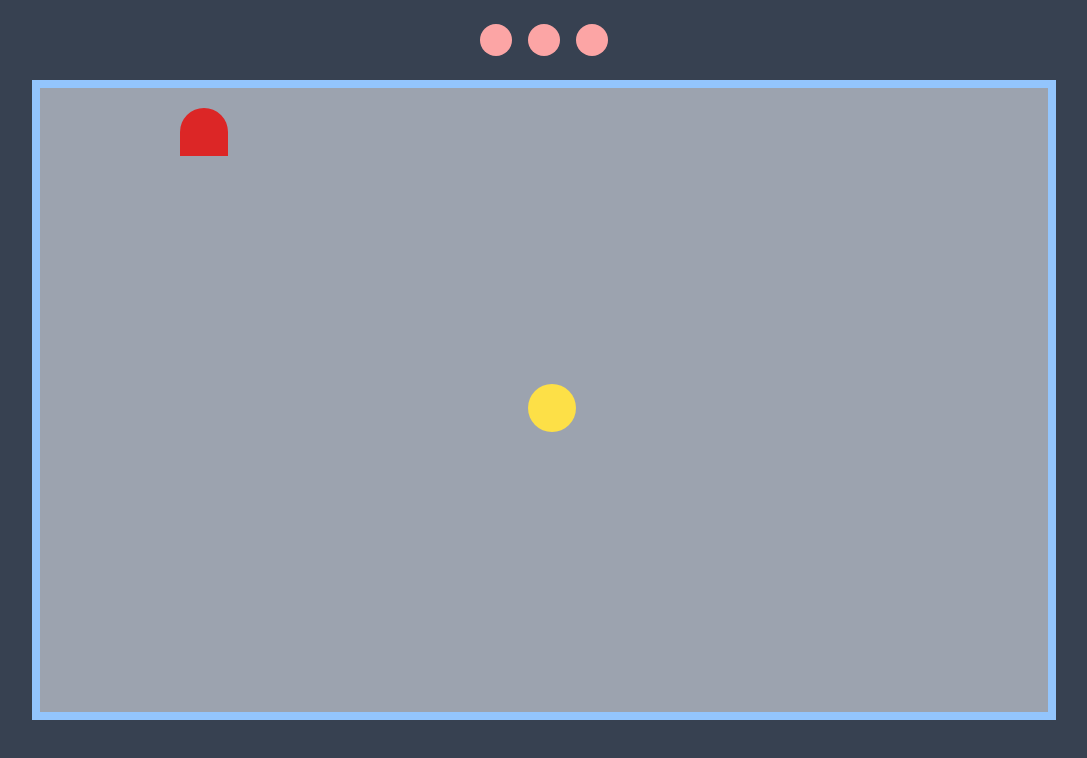
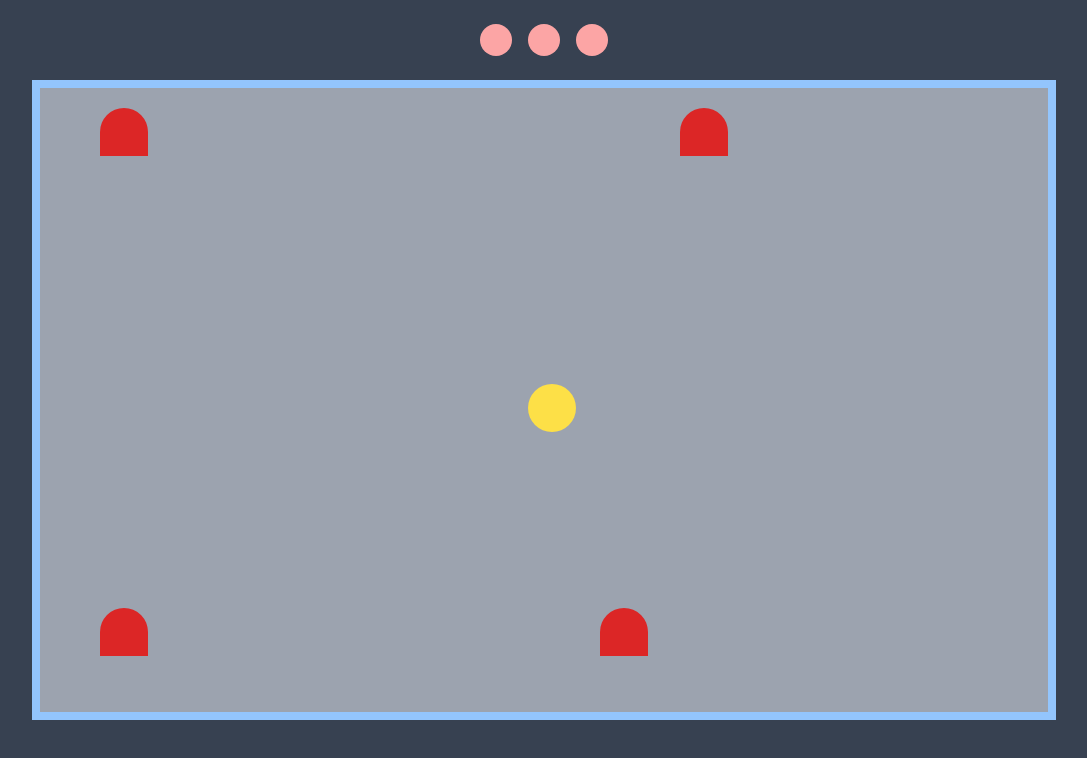
Before and after one commit to dawole94/easy-shooter-game, a Next.js app: page / in a window 1280 px wide. Shown: the top 758 px of the page, without its empty margins (96-1183 px from the left). Built offline with nearby package versions, Linux system fonts and the light colour scheme.

Commit message:
more enemies- initial logic

```diff
--- a/components/GameScene.tsx
+++ b/components/GameScene.tsx
@@ -13,14 +13,13 @@ const GameScene: React.FC = () => {
   const playerSize = 48;
   const enemySize = 48;
   const [collisionTime, setCollisionTime] = useState<number>(0);
-  const [enemyLife, setEnemyLife] = useState<number>(3)
+  const [enemiesLives, setEnemiesLives] = useState<number[]>([3,3,3,3])
   const [playerLife, setPlayerLife] = useState<number>(3)
-  const [enemyExists, setEnemyExists] = useState<boolean>(true);
-  const [enemyColor, setEnemyColor] = useState<string>("bg-red-600");
+  const [enemiesColors, setEnemiesColors] = useState<string[]>(["bg-red-600", "bg-red-600", "bg-red-600", "bg-red-600"]);
   const step = 20;
   const shootDistance = 200;
   const [position, setPosition] = useState<{ x: number; y: number } | null>(null);
-  const [enemyPosition, setEnemyPosition] = useState<{ x: number; y: number } | null>(null);
+  const [enemiesPositions, setEnemiesPositions] = useState<{ x: number; y: number }[]>([]);
   const [isShooting, setIsShooting] = useState<boolean>(false);
   const [movedUp, setMovedUp] = useState<boolean>(false);
   const [movedDown, setMovedDown] = useState<boolean>(false);
@@ -30,15 +29,32 @@ const GameScene: React.FC = () => {
   const [initialBulletPosition, setInitialBulletPosition] = useState<{ x: number; y: number } | null>(null);
   const [bulletDirection, setBulletDirection] = useState<{ x: number; y: number } | null>(null);
 
-  function bulletEnemyCollision() {
-    if(!bulletPosition || !enemyPosition) return false;
+  // function bulletEnemyCollision() {
+  //   return enemiesPositions.some((enemyPosition) => {
+  //     if(!bulletPosition || !enemyPosition) return false;
+  //   return (
+  //     bulletPosition.x <= enemyPosition.x + enemySize &&
+  //     bulletPosition.x + 16 >= enemyPosition.x &&
+  //     bulletPosition.y <= enemyPosition.y + enemySize &&
+  //     bulletPosition.y + 16 >= enemyPosition.y
+  //   )
+  //   })
+  // }
+
+  function bulletEnemyCollision(enemyIndex: number) {
+    if (!bulletPosition) return false;
+
+    const enemyPosition = enemiesPositions[enemyIndex];
+    if (!enemyPosition) return false;
+
     return (
       bulletPosition.x <= enemyPosition.x + enemySize &&
       bulletPosition.x + 16 >= enemyPosition.x &&
       bulletPosition.y <= enemyPosition.y + enemySize &&
       bulletPosition.y + 16 >= enemyPosition.y
-    )
+    );
   }
+
 
   const handleKeyDown = (event: KeyboardEvent) => {
     if (!containerRef.current) return;
@@ -118,41 +134,76 @@ const GameScene: React.FC = () => {
         x: offsetWidth / 2 - playerSize / 2,
         y: offsetHeight / 2 - playerSize / 2,
       });
-      setEnemyPosition({
-        x: 0,
-        y: 0,
-      })
+      setEnemiesPositions([
+        {x: 0, y: 0},
+        {x: 500, y: 0},
+        {x: 0, y: 500},
+        {x: 500, y:500}
+      ])
     }
   }, []);
+
+  // function changeEnemyPosition() {
+  //   if (!containerRef.current) return;
+  //   const { offsetWidth, offsetHeight } = containerRef.current;
+  //   setEnemyPosition((prev) => {
+  //     if (!prev) return enemyPosition;
+
+  //     let newX = prev.x;
+  //     let newY = prev.y;
+
+  //     if (prev.x - step >= 0 && prev.x + step <= offsetWidth - 16 -enemySize) {
+  //       newX = Math.random() < 0.5 ? (prev.x + step) : (prev.x - step)
+  //     } else if (prev.x - step < 0) {
+  //       newX = prev.x + step;
+  //     } else if (prev.x + step > offsetWidth - 16 -enemySize) {
+  //       newX = prev.x - step;
+  //     }
+
+  //     if (prev.y - step >= 0 && prev.y + step <= offsetHeight - 16 - enemySize) {
+  //       newY = Math.random() < 0.5 ? (prev.y + step) : (prev.y - step)
+  //     } else if (prev.y - step < 0) {
+  //       newY = prev.y + step;
+  //     } else if (prev.y + step > offsetHeight - 16 -enemySize) {
+  //       newY = prev.y - step;
+  //     }
+
+  //     return { x: newX, y: newY };
+  //   })
+  // }
 
   function changeEnemyPosition() {
     if (!containerRef.current) return;
     const { offsetWidth, offsetHeight } = containerRef.current;
-    setEnemyPosition((prev) => {
-      if (!prev) return enemyPosition;
 
-      let newX = prev.x;
-      let newY = prev.y;
+    setEnemiesPositions((prev) => {
+        if (!prev) return prev;
 
-      if (prev.x - step >= 0 && prev.x + step <= offsetWidth - 16 -enemySize) {
-        newX = Math.random() < 0.5 ? (prev.x + step) : (prev.x - step)
-      } else if (prev.x - step < 0) {
-        newX = prev.x + step;
-      } else if (prev.x + step > offsetWidth - 16 -enemySize) {
-        newX = prev.x - step;
+        return prev.map((enemy) => {
+            let newX = enemy.x;
+            let newY = enemy.y;
+
+            if (enemy.x - step >= 0 && enemy.x + step <= offsetWidth - 16 - enemySize) {
+                newX = Math.random() < 0.5 ? enemy.x + step : enemy.x - step;
+            } else if (enemy.x - step < 0) {
+                newX = enemy.x + step;
+            } else if (enemy.x + step > offsetWidth - 16 - enemySize) {
+                newX = enemy.x - step;
             }
 
-      if (prev.y - step >= 0 && prev.y + step <= offsetHeight - 16 - enemySize) {
-        newY = Math.random() < 0.5 ? (prev.y + step) : (prev.y - step)
-      } else if (prev.y - step < 0) {
-        newY = prev.y + step;
-      } else if (prev.y + step > offsetHeight - 16 -enemySize) {
-        newY = prev.y - step;
+            if (enemy.y - step >= 0 && enemy.y + step <= offsetHeight - 16 - enemySize) {
+                newY = Math.random() < 0.5 ? enemy.y + step : enemy.y - step;
+            } else if (enemy.y - step < 0) {
+                newY = enemy.y + step;
+            } else if (enemy.y + step > offsetHeight - 16 - enemySize) {
+                newY = enemy.y - step;
             }
 
             return { x: newX, y: newY };
-    })
+        });
+    });
 }
+
 
   useEffect(() => {
     const interval = setInterval(changeEnemyPosition, 500);
@@ -176,15 +227,34 @@ const GameScene: React.FC = () => {
     };
   }, [position, isShooting]);
 
+  // useEffect(() => {
+  //   if (enemyLife === 2) {
+  //     setEnemyColor("bg-blue-600");
+  //   } else if (enemyLife === 1) {
+  //     setEnemyColor("bg-green-600");
+  //   } else if (enemyLife <= 0) {
+  //     setEnemyExists(false);
+  //   }
+  // }, [enemyLife]);
+
   useEffect(() => {
-    if (enemyLife === 2) {
-      setEnemyColor("bg-blue-600");
-    } else if (enemyLife === 1) {
-      setEnemyColor("bg-green-600");
-    } else if (enemyLife <= 0) {
-      setEnemyExists(false);
+    setEnemiesColors((prevColors) =>
+      prevColors.map((color, index) => {
+        if (enemiesLives[index] === 2) {
+          return "bg-blue-600";
+        } else if (enemiesLives[index] === 1) {
+          return "bg-green-600";
+        } else if (enemiesLives[index] <= 0) {
+          return ""; // Możesz ustawić pusty string lub inną klasę oznaczającą brak wroga
         }
-  }, [enemyLife]);
+        return color; // Jeśli życie się nie zmieniło, zachowaj dotychczasowy kolor
+      })
+    );
+
+    setEnemiesPositions((prevPositions) =>
+      prevPositions.filter((_, index) => enemiesLives[index] > 0) // Usuwamy wrogów z zerowym życiem
+    );
+  }, [enemiesLives]);
 
 
   useEffect(() => {
@@ -206,13 +276,31 @@ const GameScene: React.FC = () => {
         if (!containerRef.current) return null;
       const { offsetWidth, offsetHeight } = containerRef.current;
 
-      if (bulletEnemyCollision()) {
-        setEnemyLife(enemyLife - 1);
+      // if (enemiesPositions.some((_, index) => bulletEnemyCollision(index))) {
+      //   // setEnemyLife(enemyLife - 1);
+      //   setEnemiesLives((prevLives) =>
+      //     prevLives.map((life, index) =>
+      //       bulletEnemyCollision(index) ? life - 1 : life
+      //     )
+      //   );
+      //   setIsShooting(false);
+      //   setBulletPosition(null);
+      //   setInitialBulletPosition(null);
+
+      // }
+
+      enemiesPositions.forEach((_, index) => {
+        if (bulletEnemyCollision(index)) {
+          setEnemiesLives((prevLives) => {
+            const newLives = [...prevLives];
+            newLives[index] = newLives[index] - 1;
+            return newLives;
+          });
           setIsShooting(false);
           setBulletPosition(null);
           setInitialBulletPosition(null);
-
         }
+      });
 
       // if (bulletEnemyCollision()) {
       //   setEnemyLife((prev) => {
@@ -253,9 +341,10 @@ const GameScene: React.FC = () => {
     }, 50);
 
     return () => clearInterval(interval);
-  }, [isShooting, bulletPosition, initialBulletPosition, bulletDirection, enemyLife]);
+  }, [isShooting, bulletPosition, initialBulletPosition, bulletDirection, enemiesLives]);
 
   function playerEnemyCollision() {
+    return enemiesPositions.some((enemyPosition) => {
       if (!position || !enemyPosition) return false;
     return (
       position.x < enemyPosition.x + enemySize &&
@@ -263,6 +352,7 @@ const GameScene: React.FC = () => {
       position.y < enemyPosition.y + enemySize &&
       position.y + playerSize > enemyPosition.y
     );
+    })
   }
 
   useEffect(() => {
@@ -271,7 +361,7 @@ const GameScene: React.FC = () => {
       setCollisionTime(Date.now())
       setPlayerLife((prev) => Math.max(0, prev - 1))
     }
-  }, [position, enemyPosition])
+  }, [position, enemiesPositions])
 
   useEffect(() => {
     if (playerLife === 2) {
@@ -309,7 +399,10 @@ const GameScene: React.FC = () => {
         <div ref={rightLifeRef} className='w-8 h-8 rounded-full bg-red-300'></div>
       </div>
       {position && <Player position={position} />}
-      {enemyPosition && enemyExists && <Enemy enemyPosition={enemyPosition} enemyColor={enemyColor}/>}
+      {enemiesPositions[0] && <Enemy enemyPosition={enemiesPositions[0]} enemyColor={enemiesColors[0]}/>}
+      {enemiesPositions[1] && <Enemy enemyPosition={enemiesPositions[1]} enemyColor={enemiesColors[1]}/>}
+      {enemiesPositions[2] && <Enemy enemyPosition={enemiesPositions[2]} enemyColor={enemiesColors[2]}/>}
+      {enemiesPositions[3] && <Enemy enemyPosition={enemiesPositions[3]} enemyColor={enemiesColors[3]}/>}
       {isShooting && bulletPosition && <Bullet bulletPosition={bulletPosition} />}
     </div>
   );
```
Lines whose indentation alone changed are shown as unchanged.
